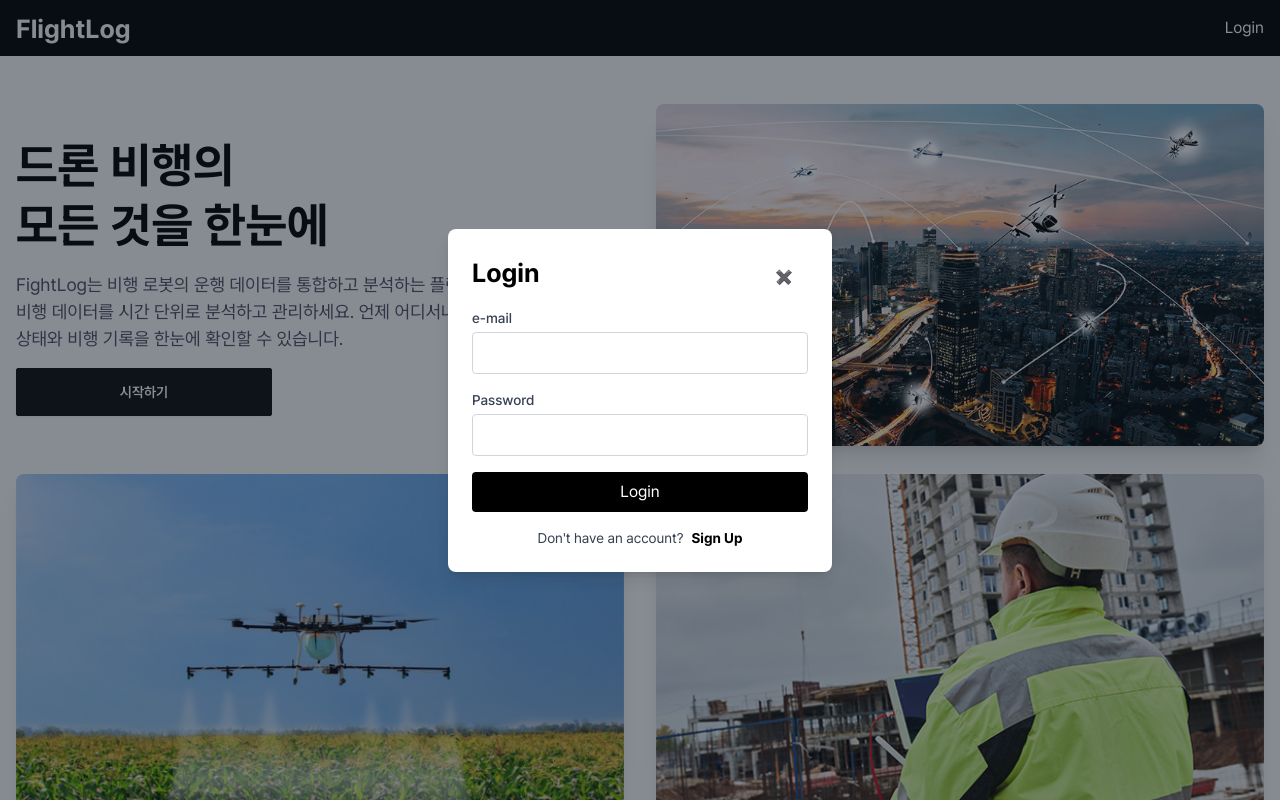
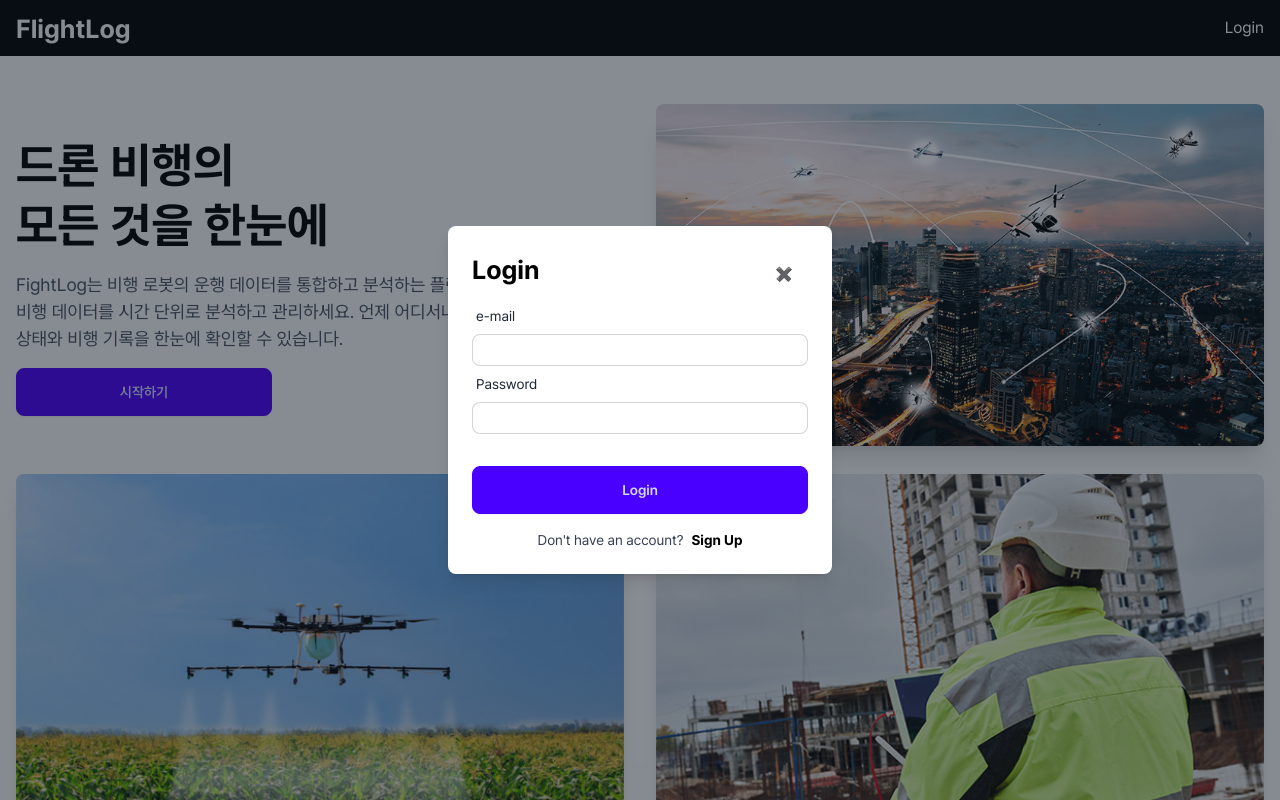
Before and after one commit to ormcamp-fe-3rd/FlightLog, a Next.js app: page / in a window 1280 px wide. Both pictures are taken after a click on the button "Login". Shown: the top 800 px of the page. Built offline with nearby package versions, Linux system fonts and the light colour scheme.

Commit message:
[design] 데이지ui로 스타일 변경

```diff
--- a/src/components/home/LoginContent.tsx
+++ b/src/components/home/LoginContent.tsx
@@ -5,47 +5,34 @@ export default function LoginContent() {
   return (
     <>
       <div className="flex justify-between">
-        <h2 className="mb-4 text-2xl font-bold text-black">Login</h2>
-        <button
-          className="btn btn-circle btn-ghost text-black"
-          onClick={toggle}
-        >
+        <h2 className="mb-2 text-2xl font-bold text-black">Login</h2>
+        <button className="btn btn-circle btn-ghost" onClick={toggle}>
           ✖️
         </button>
       </div>
-      <form>
-        <div className="mb-4">
-          <label
-            htmlFor="email"
-            className="block text-sm font-medium text-gray-700"
-          >
-            e-mail
+      <form className="text-black">
+        <label htmlFor="email" className="label">
+          <span className="label-text">e-mail</span>
         </label>
         <input
           type="email"
           id="email"
-            className="mt-1 w-full rounded border border-gray-300 p-2 focus:ring focus:ring-gray-500"
+          className="input input-sm input-bordered w-full focus:border-blue-500 focus:outline-none"
           required
         />
-        </div>
-        <div className="mb-4">
-          <label
-            htmlFor="password"
-            className="block text-sm font-medium text-gray-700"
-          >
-            Password
+
+        <div className="mb-8">
+          <label htmlFor="password" className="label">
+            <span className="label-text">Password</span>
           </label>
           <input
             type="password"
             id="password"
-            className="mt-1 w-full rounded border border-gray-300 p-2 focus:ring focus:ring-gray-500"
+            className="input input-sm input-bordered w-full"
             required
           />
         </div>
-        <button
-          type="submit"
-          className="w-full rounded bg-black py-2 transition duration-300 hover:bg-gray-500"
-        >
+        <button type="submit" className="btn btn-primary w-full">
           Login
         </button>
       </form>
--- a/src/components/home/RegisterContent.tsx
+++ b/src/components/home/RegisterContent.tsx
@@ -6,60 +6,52 @@ export default function RegisterContent() {
     <>
       <div className="flex justify-between">
         <h2 className="mb-4 text-2xl font-bold text-black">Register</h2>
-        <button
-          className="btn btn-circle btn-ghost text-black"
-          onClick={toggle}
-        >
+        <button className="btn btn-circle btn-ghost" onClick={toggle}>
           ✖️
         </button>
       </div>
-      <form>
-        <div className="mb-4">
-          <label
-            htmlFor="email"
-            className="block text-sm font-medium text-gray-700"
-          >
-            name
+      <form className="text-black">
+        <label htmlFor="name" className="label">
+          <span className="label-text">name</span>
         </label>
         <input
           type="text"
-            id="text"
-            className="mt-1 w-full rounded border border-gray-300 p-2 focus:ring focus:ring-gray-500"
+          id="name"
+          className="input input-sm input-bordered w-full focus:border-blue-500 focus:outline-none"
           required
         />
-        </div>
-        <div className="mb-4">
-          <label
-            htmlFor="email"
-            className="block text-sm font-medium text-gray-700"
-          >
-            e-mail
+
+        <label htmlFor="email" className="label">
+          <span className="label-text">e-mail</span>
         </label>
         <input
           type="email"
           id="email"
-            className="mt-1 w-full rounded border border-gray-300 p-2 focus:ring focus:ring-gray-500"
+          className="input input-sm input-bordered w-full focus:border-blue-500 focus:outline-none"
           required
         />
-        </div>
-        <div className="mb-4">
-          <label
-            htmlFor="password"
-            className="block text-sm font-medium text-gray-700"
-          >
-            Password
+
+        <label htmlFor="password" className="label">
+          <span className="label-text">Password</span>
         </label>
         <input
           type="password"
           id="password"
-            className="mt-1 w-full rounded border border-gray-300 p-2 focus:ring focus:ring-gray-500"
+          className="input input-sm input-bordered w-full focus:border-blue-500 focus:outline-none"
           required
         />
-        </div>
-        <button
-          type="submit"
-          className="w-full rounded bg-black py-2 transition duration-300 hover:bg-gray-500"
-        >
+
+        <label htmlFor="passwordConfirm" className="label">
+          <span className="label-text">Password Confirm</span>
+        </label>
+        <input
+          type="password"
+          id="passwordConfirm"
+          className="input input-sm input-bordered mb-8 w-full focus:border-blue-500 focus:outline-none"
+          required
+        />
+
+        <button type="submit" className="btn btn-primary w-full">
           Register
         </button>
       </form>
--- a/tailwind.config.ts
+++ b/tailwind.config.ts
@@ -25,7 +25,7 @@ export default {
   },
   plugins: [require("daisyui")],
   daisyui: {
-    themes: ["lofi"],
+    themes: ["light"],
     base: false,
   },
 } satisfies Config;
```
Lines whose indentation alone changed are shown as unchanged.
